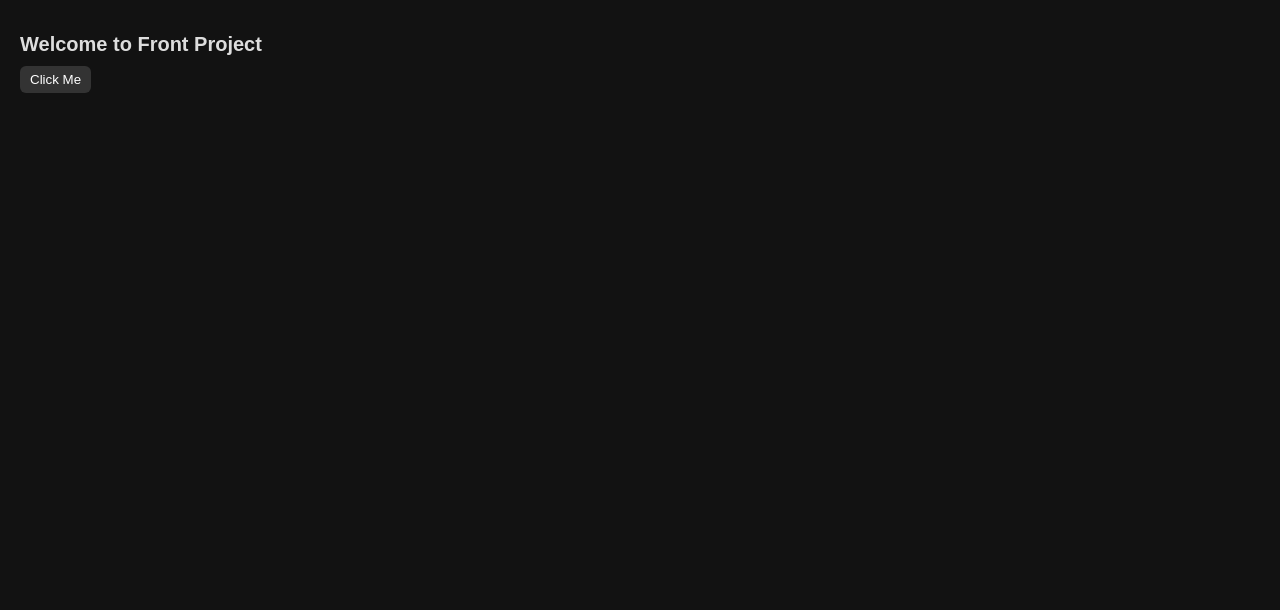
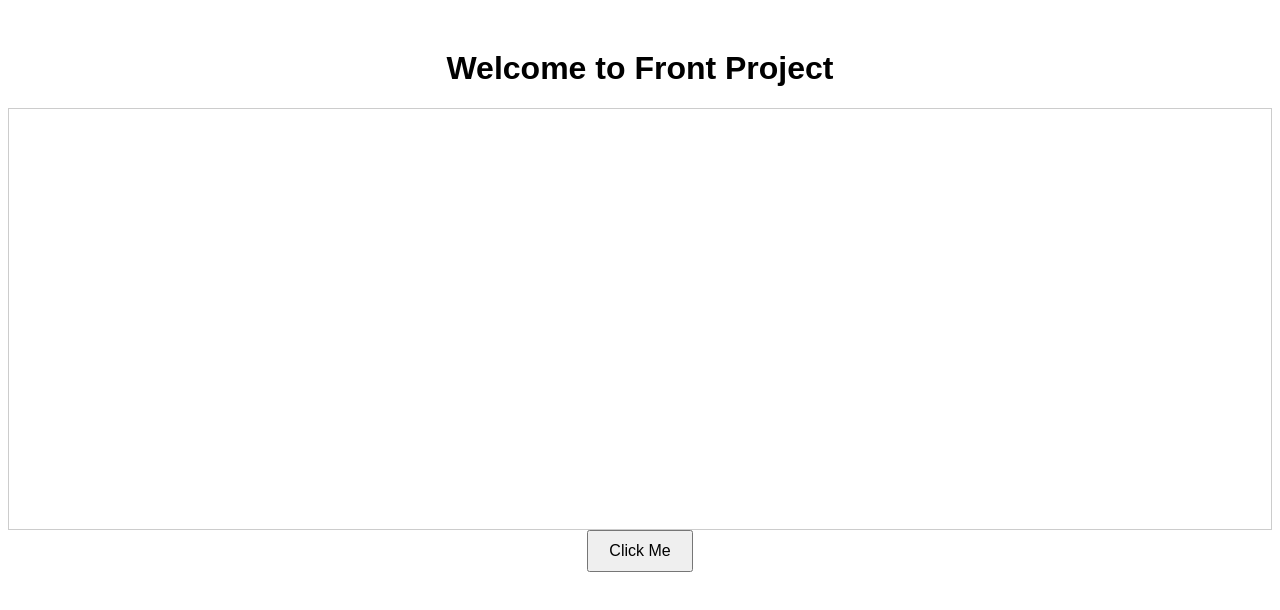
Before and after one commit to ms32v2/frontprjsnsvm, a website: page index.html in a window 1280 px wide. Drawn offline with Linux system fonts and the light colour scheme.

Commit message:
Update styles.css

```diff
--- a/styles.css
+++ b/styles.css
@@ -1,59 +1,18 @@
 body {
   font-family: Arial, sans-serif;
-  background-color: #121212;
-  color: #ddd;
-  margin: 0;
-  padding: 20px;
-  transition: background 0.3s, color 0.3s;
+  text-align: center;
+  margin-top: 50px;
 }
 
-h1 {
-  font-size: 20px;
-  margin-bottom: 10px;
+button {
+  padding: 10px 20px;
+  font-size: 16px;
+  cursor: pointer;
 }
 
-.toolbar {
-  display: flex;
-  align-items: center;
-  gap: 10px;
-  margin-bottom: 10px;
+#editor-container {
+  margin-top: 20px;
+  border: 1px solid #ccc;
+  padding: 10px;
+  min-height: 400px; /* Editor height */
 }
-
-button, select {
-  padding: 6px 10px;
-  border: none;
-  border-radius: 6px;
-  cursor: pointer;
-  background-color: #333;
-  color: white;
-}
-
-button:hover {
-  background-color: #555;
-}
-
-#editor {
-  min-height: 400px;
-  padding: 15px;
-  border: 1px solid #444;
-  border-radius: 8px;
-  background-color: #1e1e1e;
-  color: #eee;
-  overflow-y: auto;
-}
-
-.light {
-  background-color: #f4f4f4;
-  color: #111;
-}
-
-.light #editor {
-  background-color: white;
-  color: #111;
-  border: 1px solid #ccc;
-}
-
-.light button, .light select {
-  background-color: #ddd;
-  color: #000;
-}
```
